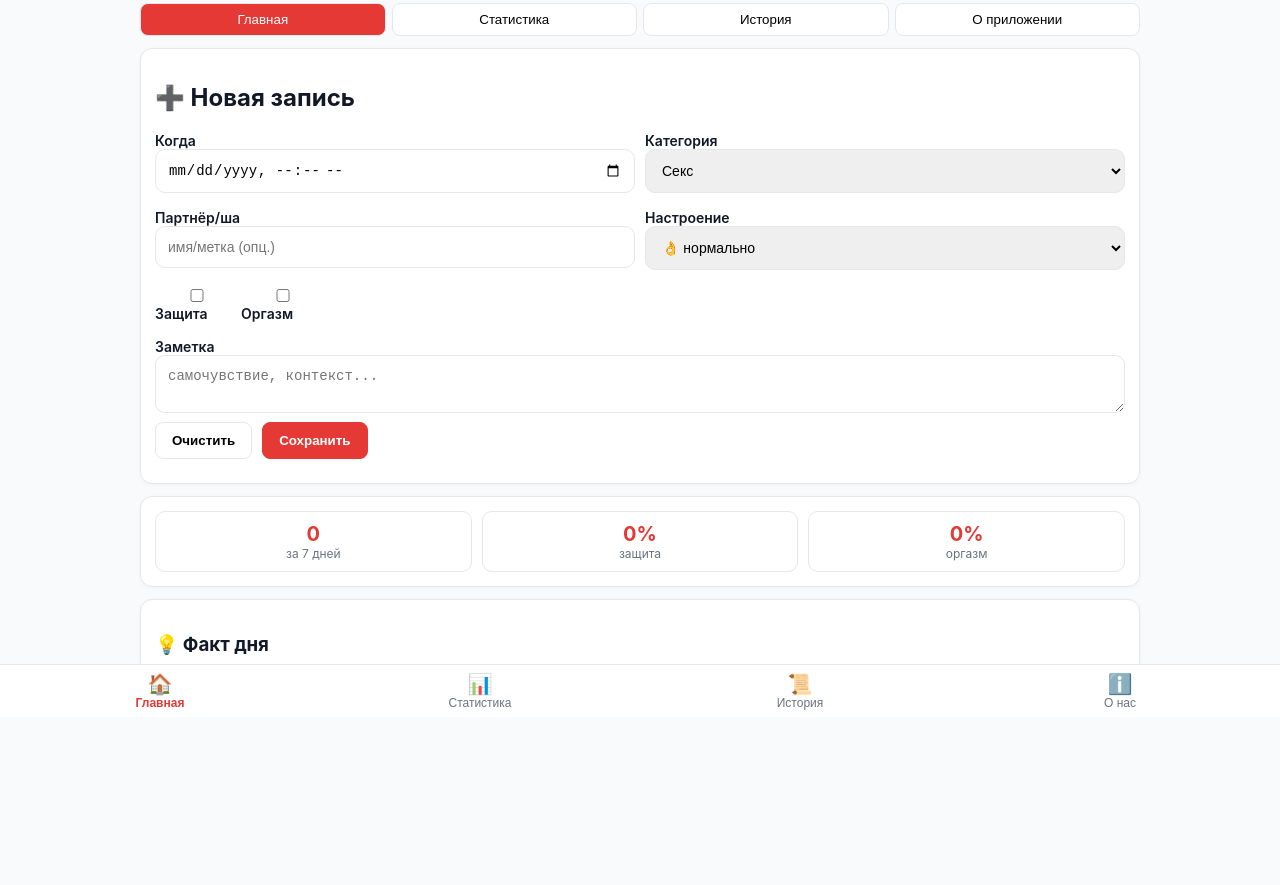
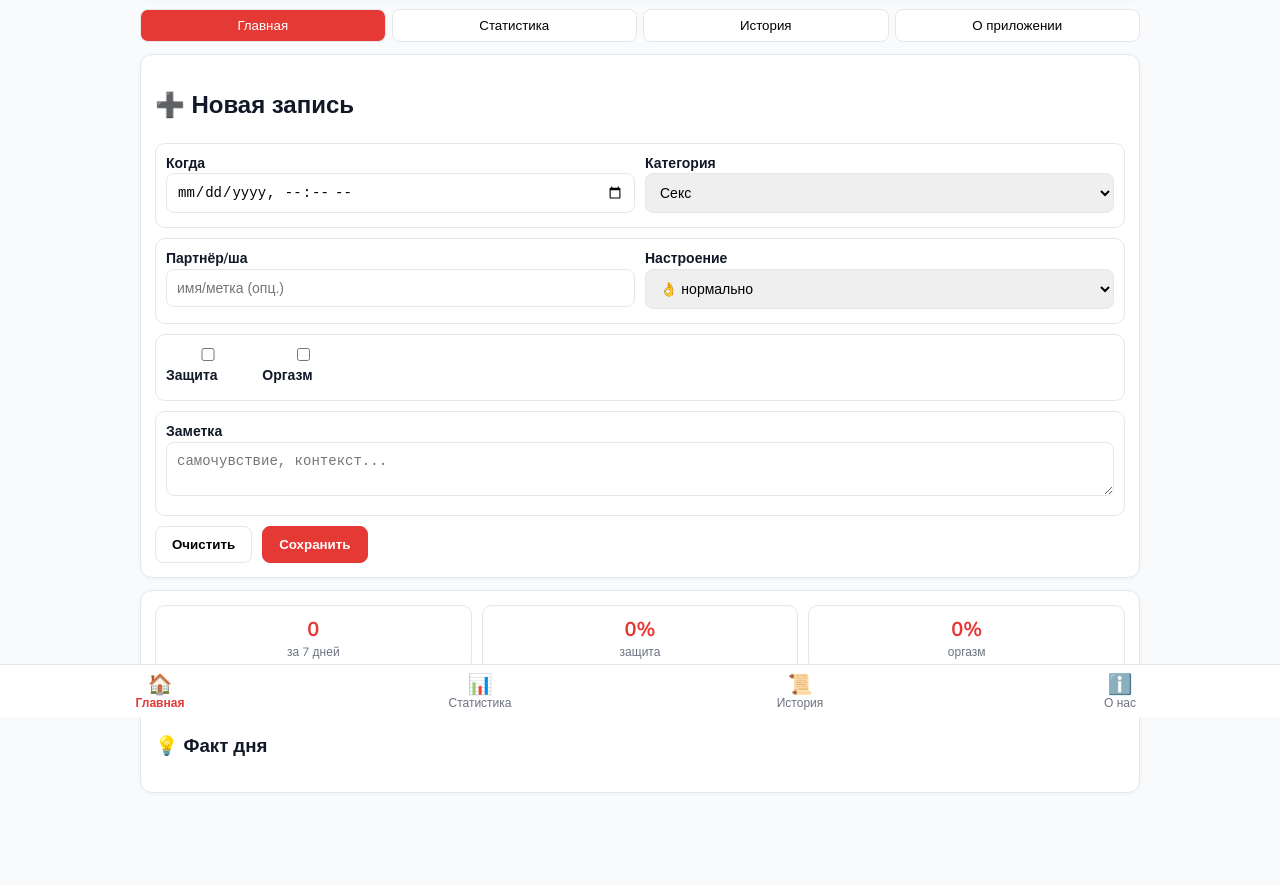
Before and after one commit to yoimdely/bot, a website: page webapp/index.html in a window 1280 px wide. Shown: the part 83-968 px from the top of the page. Before the commit the page ends 864 px from the top, so only its background shows below. Drawn offline with nearby package versions, Linux system fonts and the light colour scheme.

Commit message:
Add files via upload

```diff
--- a/bot/index.js
+++ b/bot/index.js
@@ -1 +1 @@
-// same as v4 bot code
+// bot code placeholder
--- a/package.json
+++ b/package.json
@@ -1 +1 @@
-{"name":"sex-health-tma-v4.2"}
+{"name":"sex-health-tma-v4.3"}
--- a/webapp/app.js
+++ b/webapp/app.js
@@ -9,4 +9,4 @@ function switchTab(name){
 }
 tabs.forEach(t=>t.addEventListener('click',()=>switchTab(t.dataset.tab)));
 btabs.forEach(t=>t.addEventListener('click',()=>switchTab(t.dataset.tab)));
-console.log("v4.2 app ready");
+console.log("v4.3 app ready");
--- a/webapp/index.html
+++ b/webapp/index.html
@@ -9,6 +9,7 @@
   <script src="https://telegram.org/js/telegram-web-app.js"></script>
   <script src="https://cdn.jsdelivr.net/npm/chart.js@4.4.1/dist/chart.umd.min.js"></script>
   <link rel="stylesheet" href="/styles.css" />
+  <link href="https://fonts.googleapis.com/css2?family=Nunito:wght@400;600;700&display=swap" rel="stylesheet">
 </head>
 <body>
   <div class="app">
@@ -35,11 +36,10 @@
 
     <main class="view">
       <section id="tab-home" class="panel active">
-        <div class="grid two">
-          <div class="card large">
+        <div class="card">
           <h2>➕ Новая запись</h2>
           <form id="eventForm" class="form">
-              <div class="row two">
+            <div class="row two field-card">
               <label>Когда
                 <input type="datetime-local" id="dt" required>
               </label>
@@ -53,7 +53,7 @@
                 </select>
               </label>
             </div>
-              <div class="row two">
+            <div class="row two field-card">
               <label>Партнёр/ша
                 <input type="text" id="partner" placeholder="имя/метка (опц.)">
               </label>
@@ -66,13 +66,15 @@
                 </select>
               </label>
             </div>
-              <div class="row chips">
+            <div class="row field-card checks">
               <label class="check"><input type="checkbox" id="protected"> Защита</label>
               <label class="check"><input type="checkbox" id="orgasm"> Оргазм</label>
             </div>
+            <div class="field-card">
               <label>Заметка
                 <textarea id="note" rows="2" placeholder="самочувствие, контекст..."></textarea>
               </label>
+            </div>
             <div class="row end gap">
               <button type="button" id="clearAll" class="btn light">Очистить</button>
               <button type="submit" class="btn primary">Сохранить</button>
@@ -80,7 +82,6 @@
           </form>
         </div>
 
-          <div class="stack">
         <div class="card kpis">
           <div class="kpi"><div class="num" id="kpi-total">0</div><div class="lbl">за 7 дней</div></div>
           <div class="kpi"><div class="num" id="kpi-prot">0%</div><div class="lbl">защита</div></div>
@@ -90,8 +91,6 @@
         <div class="card">
           <h3>💡 Факт дня</h3>
           <p id="factBox" class="muted"></p>
-            </div>
-          </div>
         </div>
       </section>
 
@@ -123,19 +122,7 @@
       <button data-tab="history" class="btab"><div>📜</div><span>История</span></button>
       <button data-tab="about" class="btab"><div>ℹ️</div><span>О нас</span></button>
     </nav>
-
-    <dialog id="pinModal" class="modal">
-      <form method="dialog" class="modal-body card">
-        <h3>🔒 Введите PIN</h3>
-        <input id="pinInput" type="password" maxlength="6" class="pin-input">
-        <div class="row end gap">
-          <button id="pinSet" class="btn light">Установить</button>
-          <button id="pinCheck" class="btn primary">Войти</button>
   </div>
-      </form>
-    </dialog>
-  </div>
-
   <script type="module" src="/app.js"></script>
 </body>
 </html>
--- a/webapp/styles.css
+++ b/webapp/styles.css
@@ -1,6 +1,6 @@
 
 :root{--accent:#e53935;--border:#e5e7eb;--bg:#f9fafb;--text:#111827;--muted:#6b7280;}
-body{margin:0;font-family:Inter,sans-serif;background:var(--bg);color:var(--text);}
+body{margin:0;font-family:'Nunito',sans-serif;background:var(--bg);color:var(--text);line-height:1.4;}
 .app{max-width:1000px;margin:0 auto;padding:12px;padding-bottom:80px;}
 .app-header{display:flex;justify-content:space-between;align-items:center;padding:10px 14px;background:#fff;border:1px solid var(--border);border-radius:16px;box-shadow:0 2px 10px rgba(0,0,0,.05);}
 .brand{display:flex;align-items:center;gap:10px;}
@@ -11,21 +11,21 @@ body{margin:0;font-family:Inter,sans-serif;background:var(--bg);color:var(--text
 .tab{flex:1;padding:8px;border:1px solid var(--border);border-radius:8px;background:#fff;cursor:pointer;transition:.2s;}
 .tab.active{background:var(--accent);color:#fff;}
 .card{background:#fff;border:1px solid var(--border);border-radius:12px;padding:14px;margin-bottom:12px;box-shadow:0 1px 4px rgba(0,0,0,.04);}
-.form label{display:block;font-size:14px;font-weight:600;margin-bottom:6px;}
-input,select,textarea{width:100%;padding:12px;border:1px solid var(--border);border-radius:10px;font-size:14px;box-sizing:border-box;}
-textarea{resize:vertical;}
-.row{display:flex;gap:10px;margin-bottom:10px;}
+.form .field-card{background:#fff;border:1px solid var(--border);border-radius:10px;padding:10px;margin-bottom:10px;}
+label{display:block;font-size:14px;font-weight:600;margin-bottom:4px;}
+input,select,textarea{width:100%;padding:10px;border:1px solid var(--border);border-radius:8px;font-size:14px;box-sizing:border-box;}
+input:focus,select:focus,textarea:focus{outline:none;border-color:var(--accent);box-shadow:0 0 0 2px rgba(229,57,53,.2);}
+.row{display:flex;gap:10px;}
 .row.two>label{flex:1;}
-.check{display:flex;align-items:center;gap:6px;font-weight:500;}
+.checks{display:flex;gap:20px;align-items:center;}
+.check input{margin-right:4px;}
 .btn{padding:10px 16px;border:1px solid var(--border);border-radius:8px;background:#fff;cursor:pointer;font-weight:600;transition:.2s;}
 .btn.primary{background:var(--accent);color:#fff;border-color:var(--accent);}
 .btn.primary:hover{background:#c62828;}
 .kpis{display:flex;gap:10px;}
-.kpi{flex:1;padding:10px;border:1px solid var(--border);border-radius:10px;text-align:center;}
+.kpi{flex:1;padding:10px;border:1px solid var(--border);border-radius:10px;text-align:center;background:#fff;}
 .kpi .num{font-size:20px;font-weight:700;color:var(--accent);}
 .kpi .lbl{font-size:12px;color:var(--muted);}
-.timeline .item{border:1px solid var(--border);border-radius:8px;padding:10px;background:#fff;}
-.timeline .meta{font-size:12px;color:var(--muted);}
 .bottom-nav{position:fixed;bottom:0;left:0;right:0;background:#fff;border-top:1px solid var(--border);display:flex;justify-content:space-around;padding:6px 0;}
 .btab{flex:1;background:none;border:none;display:flex;flex-direction:column;align-items:center;font-size:20px;color:var(--muted);transition:.2s;}
 .btab span{font-size:12px;}
```
Lines whose indentation alone changed are shown as unchanged.
